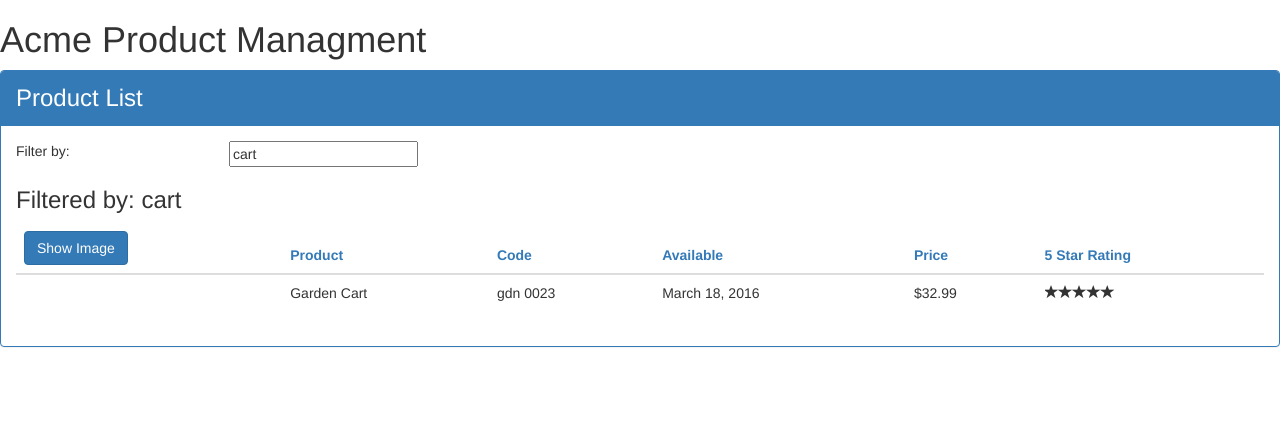
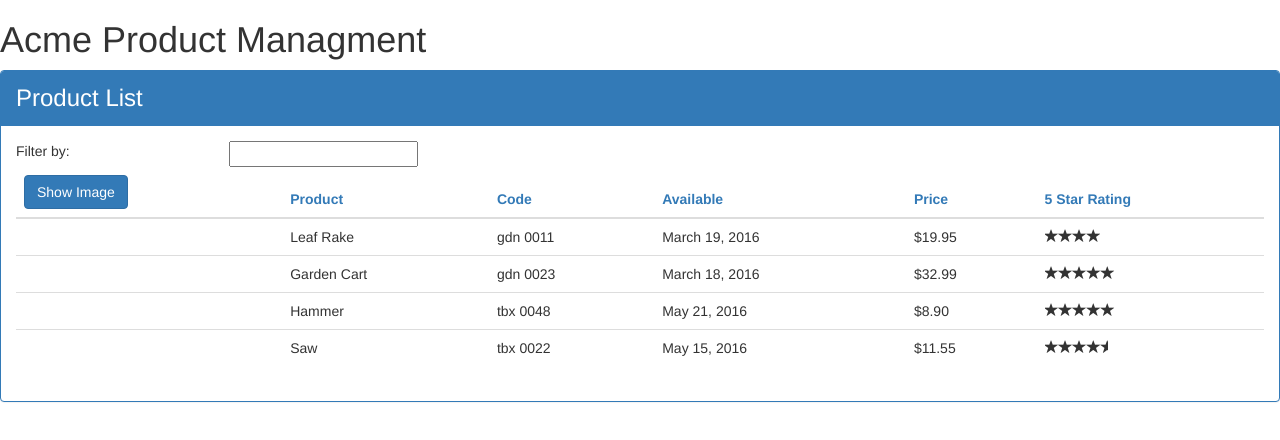
Before and after one commit to almeblad/pluralsight-angular-gettingstarted, an Angular app: page /products in a window 1280 px wide. Shown: the top 440 px of the page. Built offline with nearby package versions, Linux system fonts and the light colour scheme.

Commit message:
Before course 'Retrieving Data Using HTTP'

```diff
--- a/src/app/app.component.ts
+++ b/src/app/app.component.ts
@@ -1,4 +1,5 @@
-import {Component} from '@angular/core';
+import { Component } from '@angular/core';
+import { ProductService } from './products/product.service';
 
 @Component({
   selector: 'pm-root',
@@ -6,7 +7,8 @@
   <div><h1>{{pageTitle}}</h1>
    <pm-products></pm-products>
   </div>
-`
+`,
+  providers: [ProductService]
 })
 export class AppComponent {
   pageTitle: string = 'Acme Product Managment';
--- a/src/app/products/product-list.component.ts
+++ b/src/app/products/product-list.component.ts
@@ -1,13 +1,14 @@
 import { Component } from '@angular/core';
 import { IProduct } from './product';
 import { OnInit } from '@angular/core/src/metadata/lifecycle_hooks';
+import { ProductService } from './product.service';
 
 @Component({
     selector: 'pm-products',
     templateUrl: './product-list.component.html',
     styleUrls: ['./product-list.component.css']
 })
-export class ProductListComponent implements OnInit{
+export class ProductListComponent implements OnInit {
 
     pageTitle: string = 'Product List';
     imageWidth: number = 50;
@@ -22,32 +23,10 @@
         this.filteredProducts = this.listFilter ? this.performFilter(this.listFilter) : this.products;
     }
     filteredProducts: IProduct[];
-    products: IProduct[] = [
-        {
-            'productId': 2,
-            'productName': 'Garden Cart',
-            'productCode': 'GDN-0023',
-            'releaseDate': 'March 18, 2016',
-            'description': '15 gallon capacity rolling garden cart',
-            'price': 32.99,
-            'starRating': 4.2,
-            'imageUrl': 'http://openclipart.org/image/300px/svg_to_png/58471/garden_cart.png'
-        },
-        {
-            'productId': 5,
-            'productName': 'Hammer',
-            'productCode': 'TBX-0048',
-            'releaseDate': 'May 21, 2016',
-            'description': 'Curved claw steel hammer',
-            'price': 8.9,
-            'starRating': 4.8,
-            'imageUrl': 'http://openclipart.org/image/300px/svg_to_png/73/rejon_Hammer.png'
-        }
-    ];
+    products: IProduct[] = [];
 
-    constructor() {
-        this.filteredProducts = this.products;
-        this.listFilter = 'cart';
+    constructor(private _productService: ProductService) {
+
     }
 
     performFilter(filterBy: string): IProduct[] {
@@ -61,7 +40,8 @@
     }
 
     ngOnInit(): void {
-        console.log('In OnInit');
+        this.products = this._productService.getPruducts();
+        this.filteredProducts = this.products;
     }
 
     onRatingClicked(message: string): void {
--- /dev/null
+++ b/src/app/products/product.service.ts
@@ -0,0 +1,53 @@
+import { Injectable } from '@angular/core';
+import { IProduct } from './product';
+
+@Injectable()
+export class ProductService {
+
+  constructor() { }
+
+  getPruducts(): IProduct[] {
+    return [
+      {
+        'productId': 1,
+        'productName': 'Leaf Rake',
+        'productCode': 'GDN-0011',
+        'releaseDate': 'March 19, 2016',
+        'description': 'Leaf rake with 48-inch wooden handle.',
+        'price': 19.95,
+        'starRating': 3.2,
+        'imageUrl': 'http://openclipart.org/image/300px/svg_to_png/26215/Anonymous_Leaf_Rake.png'
+      },
+      {
+        'productId': 2,
+        'productName': 'Garden Cart',
+        'productCode': 'GDN-0023',
+        'releaseDate': 'March 18, 2016',
+        'description': '15 gallon capacity rolling garden cart',
+        'price': 32.99,
+        'starRating': 4.2,
+        'imageUrl': 'http://openclipart.org/image/300px/svg_to_png/58471/garden_cart.png'
+      },
+      {
+        'productId': 5,
+        'productName': 'Hammer',
+        'productCode': 'TBX-0048',
+        'releaseDate': 'May 21, 2016',
+        'description': 'Curved claw steel hammer',
+        'price': 8.9,
+        'starRating': 4.8,
+        'imageUrl': 'http://openclipart.org/image/300px/svg_to_png/73/rejon_Hammer.png'
+      },
+      {
+        'productId': 8,
+        'productName': 'Saw',
+        'productCode': 'TBX-0022',
+        'releaseDate': 'May 15, 2016',
+        'description': '15-inch steel blade hand saw',
+        'price': 11.55,
+        'starRating': 3.7,
+        'imageUrl': 'http://openclipart.org/image/300px/svg_to_png/27070/egore911_saw.png'
+      }
+    ];
+  }
+}
```
